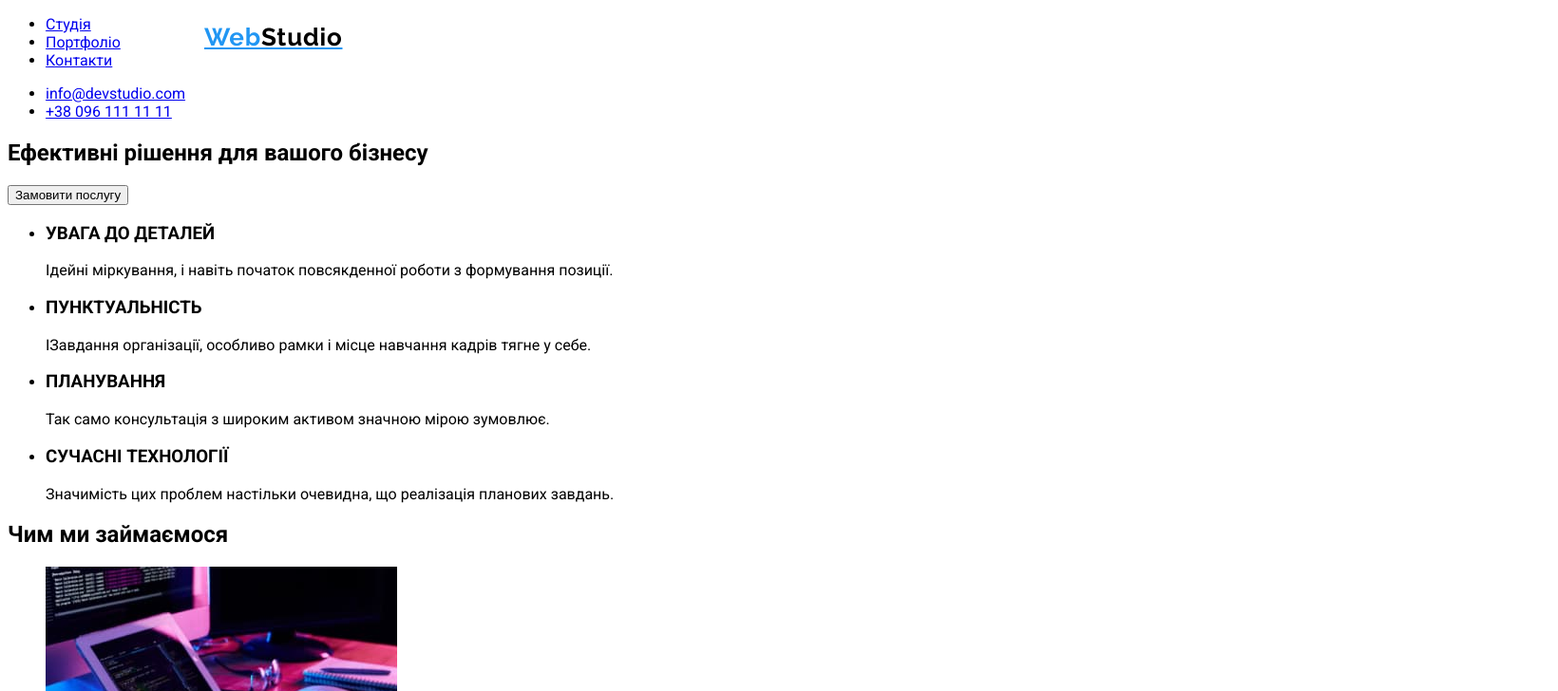
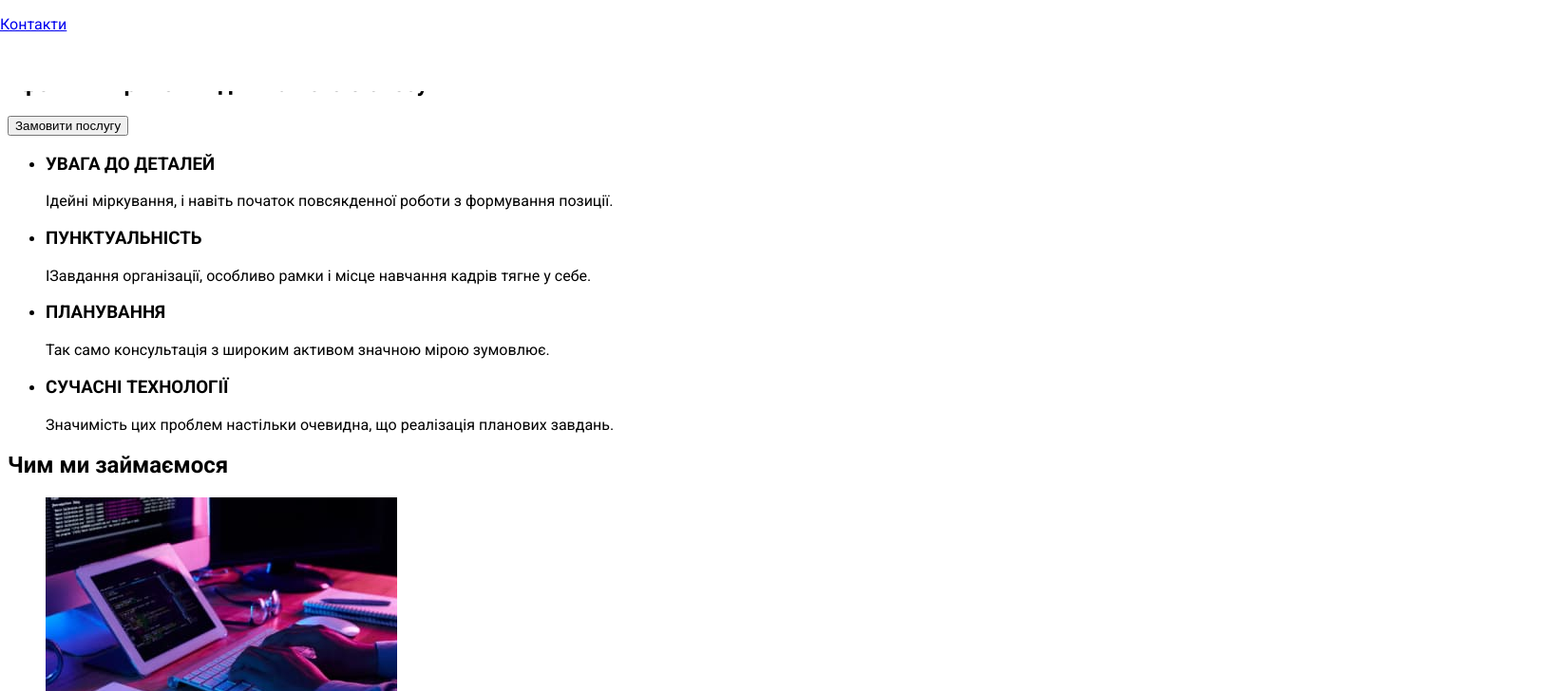
Before and after one commit to Alekcandrovich/goit-markup-hw-02, a plain HTML site: page index.html in a window 1280 px wide. Shown: the top 728 px of the page at 95% size, 1640 px wide, since content can reach past the window. Drawn offline with Linux system fonts and the light colour scheme.

Commit message:
преворительое фориматирование меню

```diff
--- a/css/style.css
+++ b/css/style.css
@@ -1,8 +1,9 @@
-body{
+body {
   font-family: 'Raleway', sans-serif;
   font-family: 'Roboto', sans-serif;
 }
-.logo-color{
+/* identical to box height */
+.logo-color {
   position: absolute;
   width: 145px;
   height: 31px;
@@ -14,9 +15,23 @@ body{
   font-size: 26px;
   line-height: 31px;
   letter-spacing: 0.03em;
-    color: #2196F3;
+  color: #2196f3;
 }
 .logo {
-    font-family: 'Raleway', sans-serif;
-    color: #000000
+  font-family: 'Raleway';
+  color: #000000;
 }
+/* Menu Nav */
+.Menu-Nav {
+position: absolute;
+    width: 1600px;
+    height: 80px;
+    left: 0px;
+    top: 0px;
+    background: #FFFFFF;
+}
+
+/* (поінтери) */
+.pointer {
+
+}
--- a/index.html
+++ b/index.html
@@ -20,10 +20,10 @@
 
     <nav>
       <!--navigation-->
-      <ul>
-        <li><a href="/index.html">Студія</a></li>
-        <li><a href="/portfolio.html">Портфоліо</a></li>
-        <li><a href="/index.html">Контакти</a></li>
+      <ul class="Menu-Nav">
+        <li class="Menu-Nav"><a href="/index.html">Студія</a></li>
+        <li class="Menu-Nav"><a href="/portfolio.html">Портфоліо</a></li>
+        <li class="Menu-Nav"><a href="/index.html">Контакти</a></li>
       </ul>
     </nav>
     <!--contact-->
```
Lines whose indentation alone changed are shown as unchanged.
